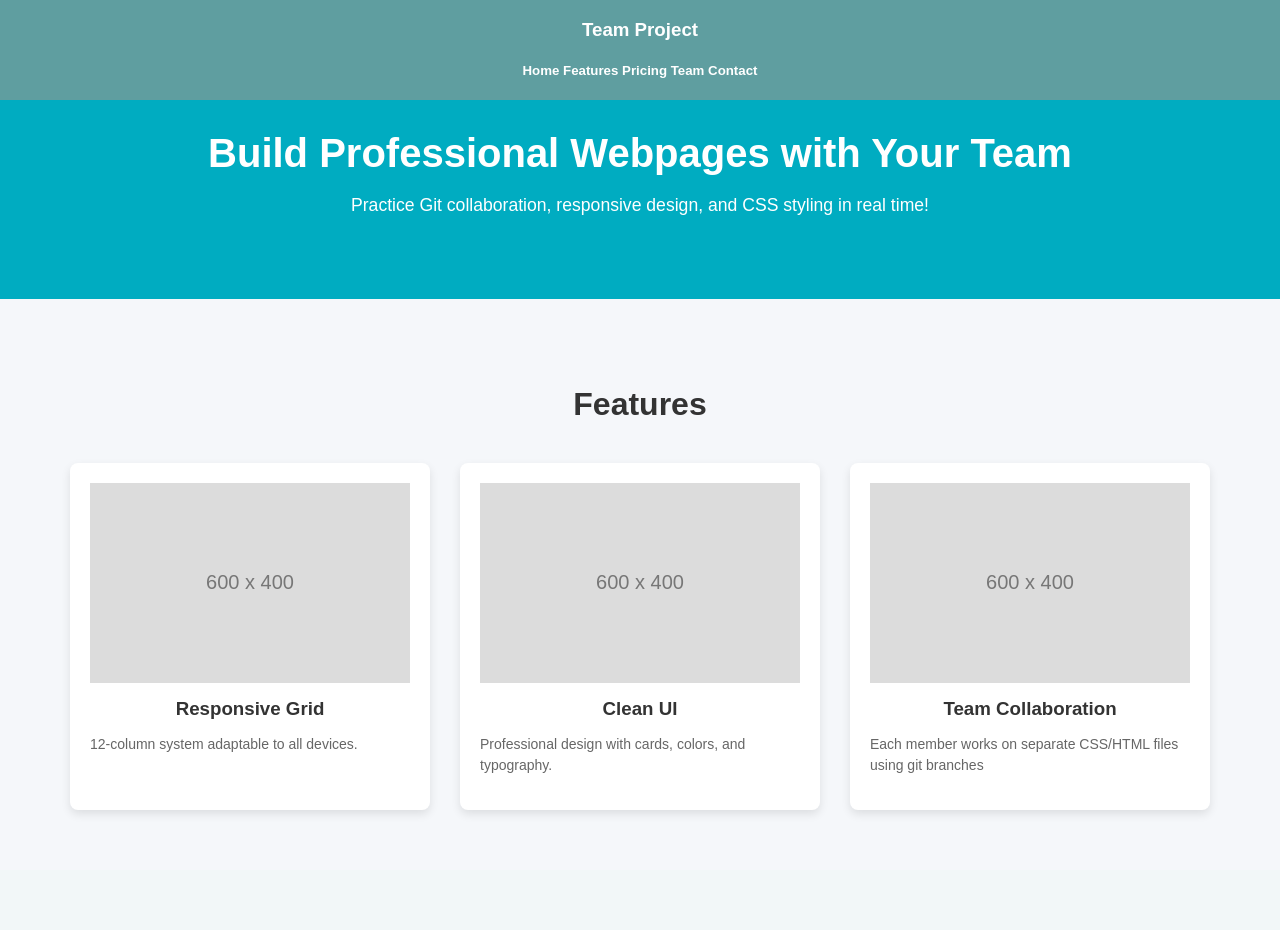
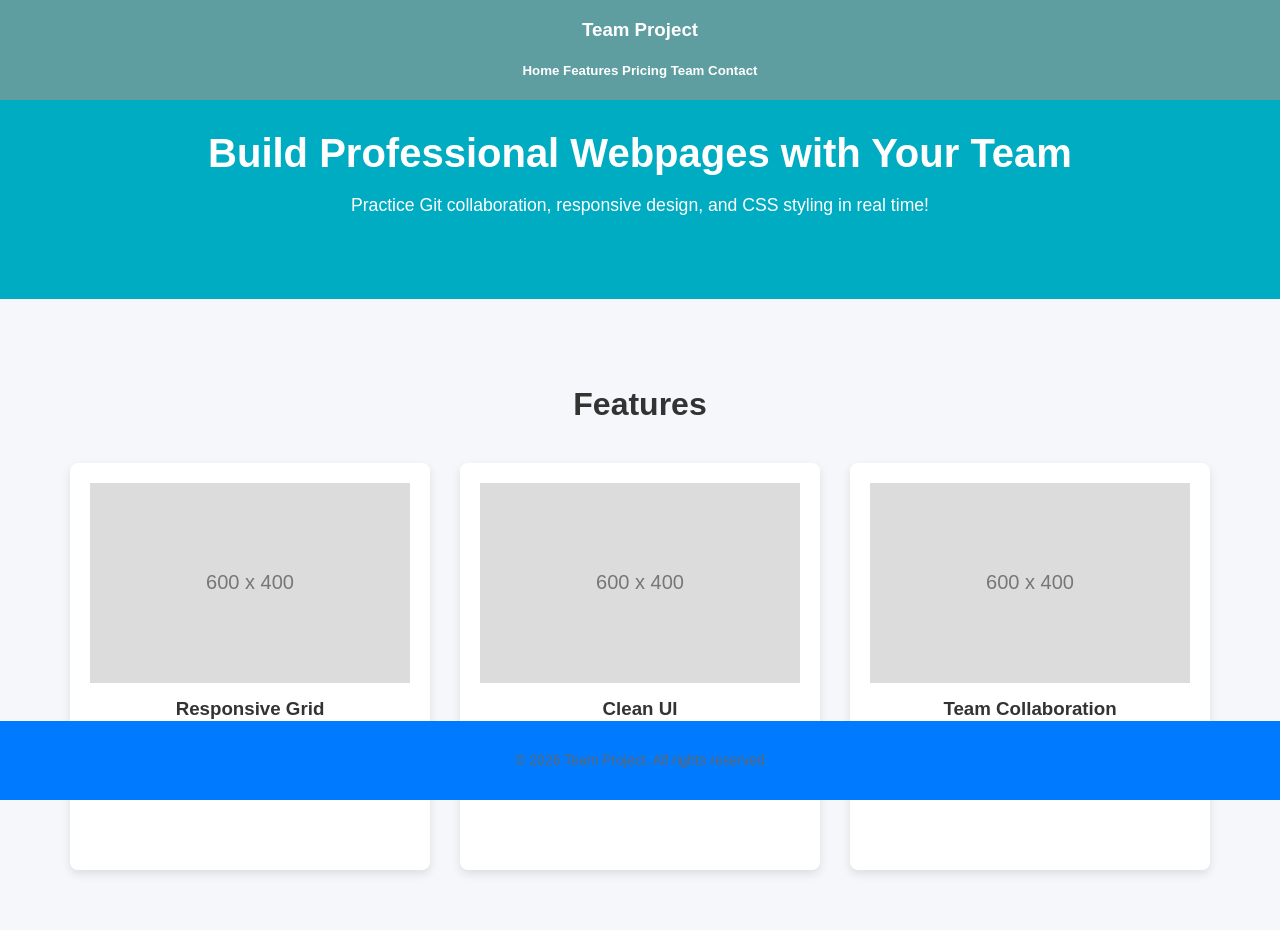
Before and after one commit to NielCarangan27/BSIT-2E-G2-GROUP5-Activities, a PHP site: page /activityhtml/index.html in a window 1280 px wide. Before the commit the page ends 814 px from the top, so only its background shows below. Run offline with PHP 8.4, Linux system fonts and the light colour scheme.

Commit message:
add new code

```diff
--- a/activityhtml/index.html
+++ b/activityhtml/index.html
@@ -64,3 +64,17 @@
         <h3>Team Collaboration</h3>
         <p>Each member works on separate CSS/HTML files using git branches</
          <!--end of prince part-->
+
+
+         <!--francis part-->
+         <body>
+    <div class="content">
+      <p></p>
+
+    </div>
+
+    <div class="fixed-footer">
+        <p> © 2026 Team Project. All rights reserved</p>
+    </div>
+</body>
+<!--francis part-->
--- a/activityhtml/style.css
+++ b/activityhtml/style.css
@@ -85,3 +85,27 @@ body {
   font-size: 14px;
   line-height: 1.5;
 }
+
+
+
+body {
+    margin: 0;
+    padding: 0;
+    font-family: sans-serif;
+}
+
+.content {
+    padding-bottom: 60px;
+}
+
+.fixed-footer {
+    position: fixed;
+    left: 0;
+    bottom: 0;
+    width: 100%;
+    background-color: #007BFF;
+    color: white;
+    text-align: center;
+    padding: 15px 0;
+    box-sizing: border-box;
+}
```
